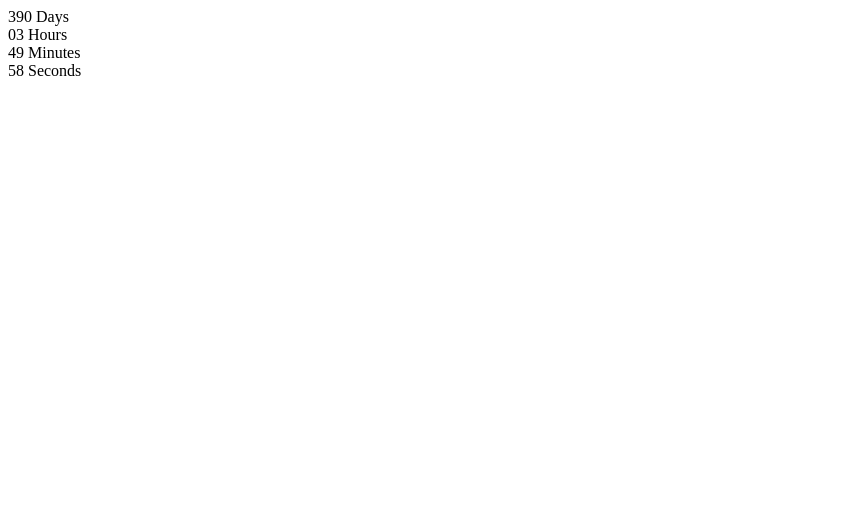
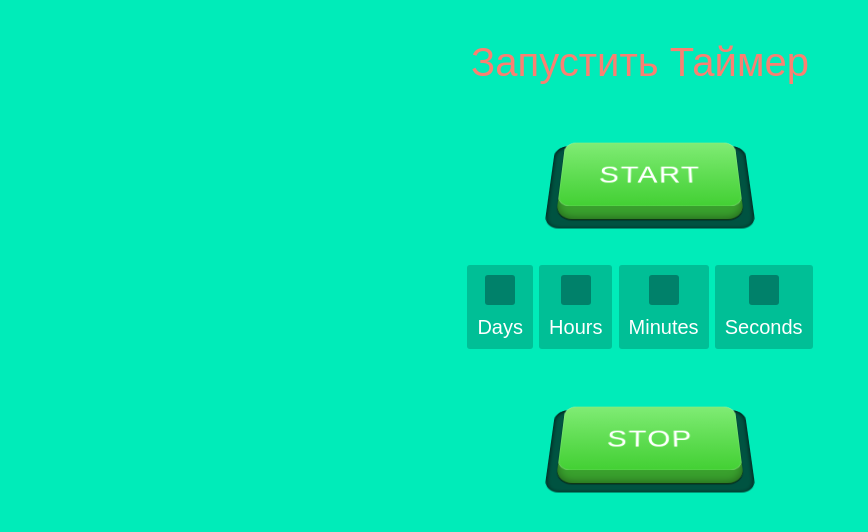
Before and after one commit to mykolasenyuk/goit-js-hw-11-timer, a plain HTML site: page index.html in a window 1280 px wide. Shown: the whole page, without its empty margins (0-868 px from the left). Drawn offline with Linux system fonts and the light colour scheme.

Commit message:
added btns

```diff
--- a/index.html
+++ b/index.html
@@ -4,9 +4,18 @@
     <meta charset="UTF-8">
     <meta http-equiv="X-UA-Compatible" content="IE=edge">
     <meta name="viewport" content="width=device-width, initial-scale=1.0">
+    <link rel="stylesheet" href="./styles.css">
     <title>Document</title>
 </head>
 <body>
+    <h1 class="countdown-title">Запустить Таймер</h1>
+    <div class="button startBtn-js">
+        <div class="outer">
+            <div class="height">
+                <div class="inner">START</div>
+            </div>
+        </div>
+    </div>
     <div class="timer" id="timer-1">
         <div class="field">
             <span class="value" data-value="days"></span>
@@ -28,6 +37,13 @@
             <span class="label">Seconds</span>
         </div>
     </div>
+    <div class="button stopBtn-js">
+        <div class="outer">
+            <div class="height">
+                <div class="inner">STOP</div>
+            </div>
+        </div>
+    </div>
     <script src="/index.js"></script>
 </body>
 </html>
--- a/index.js
+++ b/index.js
@@ -5,21 +5,36 @@ const refs = {
     mins: document.querySelector('[data-value="mins"]'),
     secs: document.querySelector('[data-value="secs"]')
 }
+
+
 class CountdownTimer {
     constructor({ selector, targetDate,onTick }) {
         this.selector = selector;
-        this.targetDate = targetDate;;
-        this.onTick=onTick
+        this.targetDate = targetDate;
+        this.onTick = onTick;
+        this.intervalId = null;
+        this.isActive = false;
     }
 
     start() {
-            const startTime = this.targetDate.getTime()
-            setInterval(() => {
+        if (this.isActive) {
+            return;
+        }
+        const startTime = this.targetDate.getTime();
+        this.isActive = true;
+
+          this.intervalId=setInterval(() => {
                 const currentTime = Date.now()
                 const deltaTime = (startTime - currentTime);
                 const time = this.getTimeComponents(deltaTime);
                 this.onTick(time)
             }, 1000);
+    }
+    stop() {
+        clearInterval(this.intervalId);
+        this.isActive = false;
+         const time = this.getTimeComponents(0);
+                this.onTick(time)
     }
 
     getTimeComponents(time) {
@@ -34,14 +49,14 @@ class CountdownTimer {
     pad(value) {
     return String(value).padStart(2, '0');
 }
+};
 
-}
+
 const timer =  new CountdownTimer({
   selector: '#timer-1',
-    targetDate: new Date('Jun 1, 2022'),
+    targetDate: new Date('Aug 25, 2021'),
   onTick: updateClockface
 });
-timer.start()
 
 
 
@@ -50,5 +65,19 @@ function updateClockface({ days, hours, mins, secs }) {
     refs.hours.textContent = `${hours}`;
     refs.mins.textContent = `${mins}`;
     refs.secs.textContent = `${secs}`;
+};
 
-}
+
+
+const startBtn = document.querySelector('.startBtn-js');
+// console.log(startBtn)
+startBtn.addEventListener('click', () => {
+    timer.start()
+});
+
+
+
+const stopBtn = document.querySelector('.stopBtn-js');
+stopBtn.addEventListener('click', () => {
+    timer.stop()
+});
--- /dev/null
+++ b/styles.css
@@ -0,0 +1,173 @@
+body {
+  text-align: center;
+  background: #00ecb9;
+  font-family: sans-serif;
+  font-weight: 80;
+}
+.countdown-title {
+  color: salmon;
+  font-weight: 100;
+  font-size: 40px;
+  margin: 40px 0px 20px;
+}
+
+.timer {
+  font-family: sans-serif;
+  color: #fff;
+  display: inline-block;
+  font-weight: 100;
+  text-align: center;
+  font-size: 22px;
+}
+
+.field {
+  padding: 10px;
+  border-radius: 3px;
+  background: #00bf96;
+  display: inline-block;
+}
+
+.value {
+  padding: 15px;
+  border-radius: 3px;
+  background: #00816a;
+  display: inline-block;
+}
+
+.label {
+  display: block;
+  padding-top: 5px;
+  font-size: 20px;
+}
+
+.button {
+  height: 80px;
+  width: 180px;
+  cursor: pointer;
+  margin: 50px auto;
+}
+.button .outer {
+  position: relative;
+  width: 100%;
+  height: 100%;
+  padding: 10px;
+  background: rgba(0, 0, 0, 0.65);
+  border-radius: 14px;
+  -webkit-border-radius: 14px;
+  -moz-border-radius: 14px;
+  box-shadow: inset rgba(0, 0, 0, 0.85) 0px 1px 5px;
+  -webkit-box-shadow: inset rgba(0, 0, 0, 0.85) 0px 1px 5px;
+  -moz-box-shadow: inset rgba(0, 0, 0, 0.85) 0px 1px 5px;
+  -webkit-transform: perspective(500px) rotateX(35deg);
+  -moz-transform: perspective(500px) rotateX(35deg);
+}
+.button .outer .height {
+  position: relative;
+  height: 100%;
+  margin-top: -15px;
+  padding-bottom: 15px;
+  background: #39a02d;
+  border-radius: 16px;
+  -webkit-border-radius: 16px;
+  -moz-border-radius: 16px;
+  box-shadow: rgba(0, 0, 0, 0.85) 0px 1px 1px,
+    inset rgba(0, 0, 0, 0.35) 0px -2px 8px;
+  -webkit-box-shadow: rgba(0, 0, 0, 0.85) 0px 1px 1px,
+    inset rgba(0, 0, 0, 0.35) 0px -2px 8px;
+  -moz-box-shadow: rgba(0, 0, 0, 0.85) 0px 1px 1px,
+    inset rgba(0, 0, 0, 0.35) 0px -2px 8px;
+  -webkit-transition: all 0.1s ease-in-out;
+  -moz-transition: all 0.1s ease-in-out;
+}
+.button:hover .outer .height {
+  margin-top: -10px;
+  padding-bottom: 10px;
+  background: #3aaf2d;
+  box-shadow: rgba(0, 0, 0, 0.25) 0px 1px 1px,
+    inset rgba(0, 0, 0, 0.35) 0px -2px 6px;
+  -webkit-box-shadow: rgba(0, 0, 0, 0.25) 0px 1px 1px,
+    inset rgba(0, 0, 0, 0.35) 0px -2px 6px;
+  -moz-box-shadow: rgba(0, 0, 0, 0.25) 0px 1px 1px,
+    inset rgba(0, 0, 0, 0.35) 0px -2px 6px;
+}
+.button:active .outer .height {
+  margin-top: 0px;
+  padding-bottom: 0px;
+}
+.button .outer .height .inner {
+  color: #fff;
+  line-height: 2.8em;
+  font-size: 30px;
+  letter-spacing: 0.05em;
+  position: relative;
+  height: 100%;
+  text-align: center;
+  text-shadow: #8aff7b 0px 0px 1px;
+  background: #44d135;
+  background: -moz-linear-gradient(top, #80ec75 0%, #43d034 100%); /* FF3.6+ */
+  background: -webkit-gradient(
+    linear,
+    left top,
+    left bottom,
+    color-stop(0%, #80ec75),
+    color-stop(100%, #43d034)
+  ); /* Chrome,Safari4+ */
+  background: -webkit-linear-gradient(
+    top,
+    #80ec75 0%,
+    #43d034 100%
+  ); /* Chrome10+,Safari5.1+ */
+  background: linear-gradient(top, #80ec75 0%, #43d034 100%); /* W3C */
+  border-radius: 12px;
+  -webkit-border-radius: 12px;
+  -moz-border-radius: 12px;
+  box-shadow: inset rgba(255, 255, 255, 0.85) 0px 0px 1px;
+  -webkit-box-shadow: inset rgba(255, 255, 255, 0.85) 0px 0px 1px;
+  -moz-box-shadow: inset rgba(255, 255, 255, 0.85) 0px 0px 1px;
+  -webkit-transition: all 0.1s ease-in-out;
+  -moz-transition: all 0.1s ease-in-out;
+}
+.button:hover .outer .height .inner {
+  color: #fff;
+  text-shadow: #99f48d 0px 0px 1px;
+  background: #43d034; /* Old browsers */
+  background: -moz-linear-gradient(top, #43d034 0%, #67e45c 100%); /* FF3.6+ */
+  background: -webkit-gradient(
+    linear,
+    left top,
+    left bottom,
+    color-stop(0%, #43d034),
+    color-stop(100%, #67e45c)
+  ); /* Chrome,Safari4+ */
+  background: -webkit-linear-gradient(
+    top,
+    #43d034 0%,
+    #67e45c 100%
+  ); /* Chrome10+,Safari5.1+ */
+  background: linear-gradient(top, #43d034 0%, #67e45c 100%); /* W3C */
+}
+.button:active .outer .height .inner {
+  color: salmon;
+  text-shadow: #319926 0px 1px 0px;
+  border-radius: 16px;
+  -webkit-border-radius: 16px;
+  -moz-border-radius: 16px;
+  box-shadow: inset rgba(0, 0, 0, 0.9) 0px 0px 8px;
+  -webkit-box-shadow: inset rgba(0, 0, 0, 0.9) 0px 0px 8px;
+  -moz-box-shadow: inset rgba(0, 0, 0, 0.9) 0px 0px 8px;
+  background: #1d7d12; /* Old browsers */
+  background: -moz-linear-gradient(top, #1d7d12 0%, #4fd342 100%); /* FF3.6+ */
+  background: -webkit-gradient(
+    linear,
+    left top,
+    left bottom,
+    color-stop(0%, #1d7d12),
+    color-stop(100%, #4fd342)
+  ); /* Chrome,Safari4+ */
+  background: -webkit-linear-gradient(
+    top,
+    #1d7d12 0%,
+    #4fd342 100%
+  ); /* Chrome10+,Safari5.1+ */
+  background: linear-gradient(top, #1d7d12 0%, #4fd342 100%); /* W3C */
+}
```
